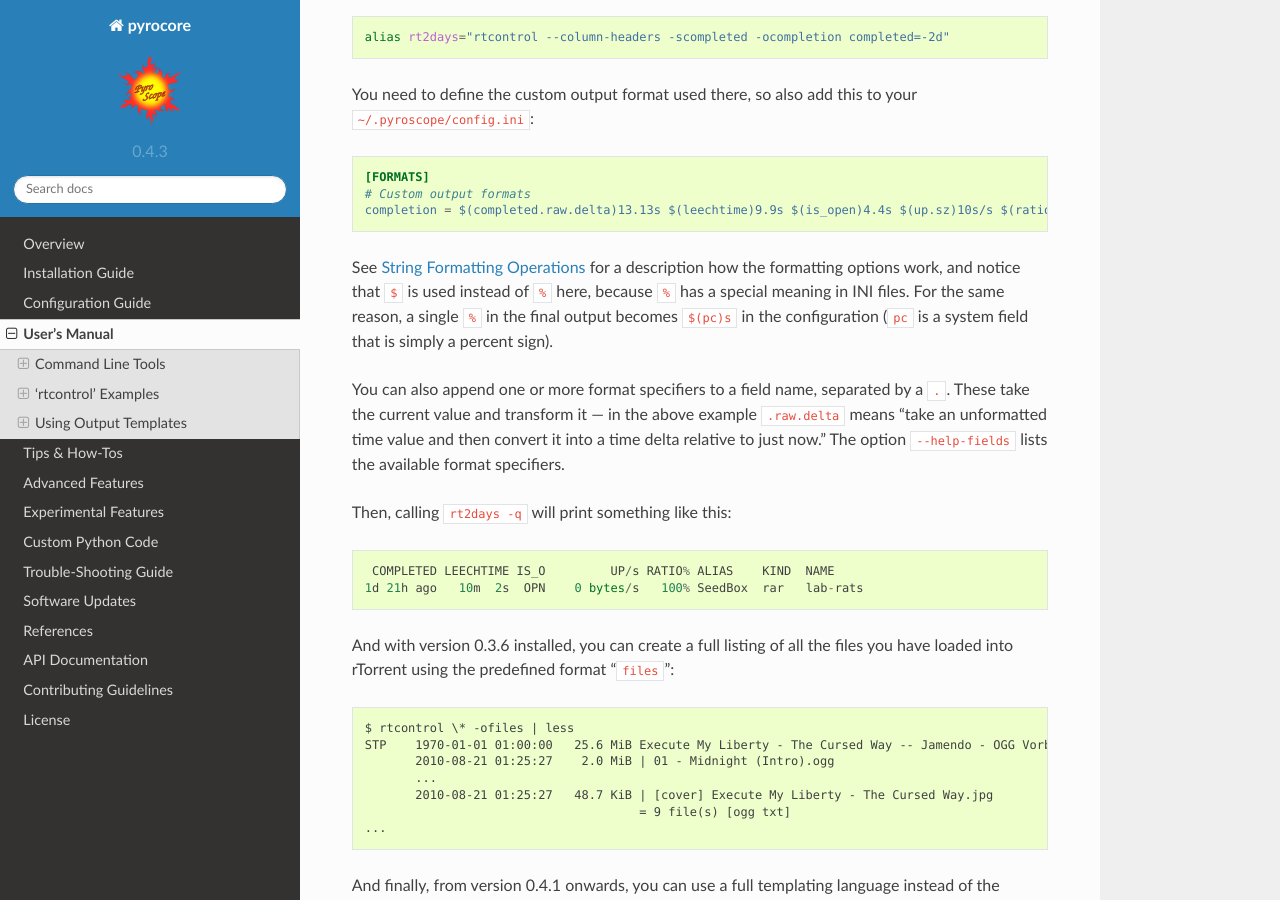
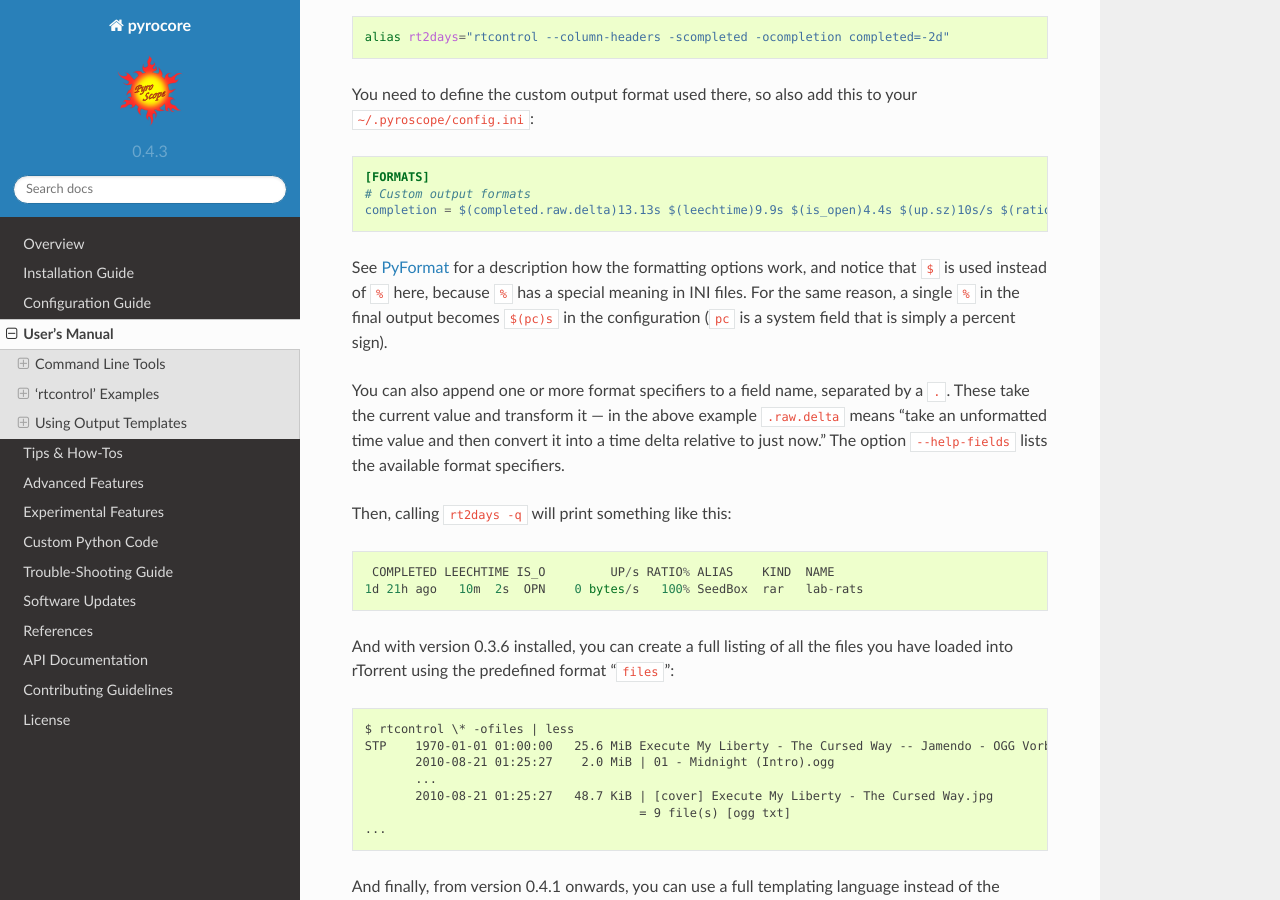
Before and after one commit to pyroscope/pyrocore, a Sphinx documentation site: the page built from docs/usage.rst, in a window 1280 px wide and 900 px high, scrolled down 12717 px. Built offline with Sphinx 7.4.7 and the Read the Docs theme 2.0.0, drawn with Linux system fonts in a browser that asks for light colours.

Commit message:
link to 'pyformat.info'

```diff
--- a/docs/usage-rtcontrol.rst
+++ b/docs/usage-rtcontrol.rst
@@ -184,7 +184,7 @@ to your ``~/.pyroscope/config.ini``:
     # Custom output formats
     completion = $(completed.raw.delta)13.13s $(leechtime)9.9s $(is_open)4.4s $(up.sz)10s/s $(ratio.pc)5d$(pc)s $(alias)-8s $(kind_50)-4.4s  $(name)s
 
-See `String Formatting Operations <http://docs.python.org/release/2.5.2/lib/typesseq-strings.html>`_
+See `PyFormat <https://pyformat.info/>`_
 for a description how the formatting options work, and notice that ``$``
 is used instead of ``%`` here, because ``%`` has a special meaning in
 INI files. For the same reason, a single ``%`` in the final output
```
